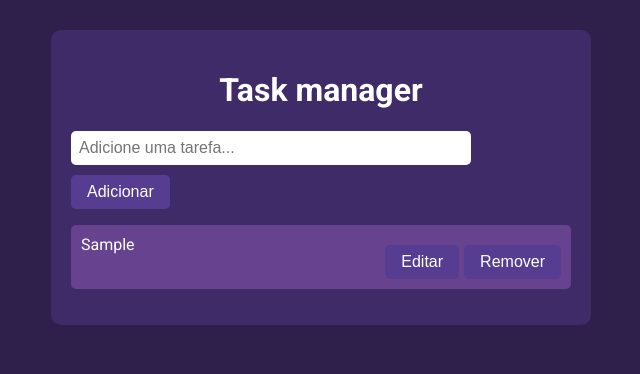
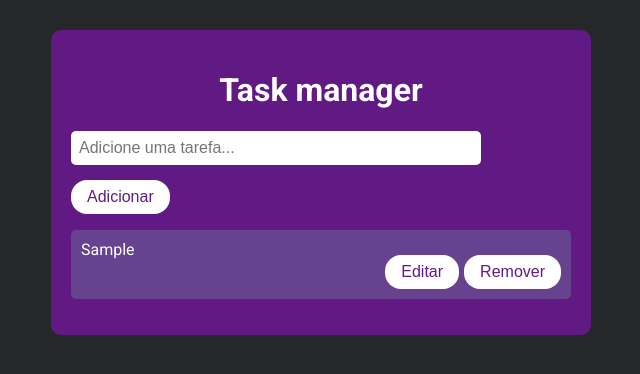
Before and after one commit to ifpi-picos/js-dom-api-Filipi0, a plain HTML site: page index.html in a window 1280 px wide. Both pictures are taken after typing "Sample" into the empty fields and a click on the button "Adicionar". Shown: the whole page, without its empty margins (319-959 px from the left). Drawn offline with Linux system fonts and the light colour scheme.

Commit message:
concertando

```diff
--- a/css/style.css
+++ b/css/style.css
@@ -1,5 +1,5 @@
 body {
-    background-color: #2e204b;
+    background-color: #252728;
     color: #fff;
     font-family: Roboto, sans-serif;
     margin: 0;
@@ -10,7 +10,7 @@ body {
     max-width: 500px;
     margin: 30px auto;
     padding: 20px;
-    background-color: #3f2b68;
+    background-color: #611a83;
     border-radius: 10px;
 }
 
@@ -19,7 +19,7 @@ h1 {
 }
 
 input {
-    width: 80%;
+    width: 82%;
     padding: 8px;
     font-size: 16px;
     border: none;
@@ -31,12 +31,12 @@ input {
 button {
     padding: 8px 16px;
     font-size: 16px;
-    background-color: #563d91;
-    color: #fff;
+    background-color: #ffffff;
+    color: #611a83;
     border: none;
-    border-radius: 5px;
+    border-radius: 16px;
     cursor: pointer;
-    margin-top: 10px;
+    margin-top: 15px;
 }
 
 ul {
--- a/script.js
+++ b/script.js
@@ -1,5 +1,15 @@
-const tasklist = document.getElementById("taskList");
+const taskList = document.getElementById("taskList");
 const taskInput = document.getElementById("taskInput");
+let tasks = [];
+
+// Carregar tarefas salvas ao iniciar
+document.addEventListener('DOMContentLoaded', function () {
+    const storedTasks = localStorage.getItem('tasks');
+    if (storedTasks) {
+        tasks = JSON.parse(storedTasks);
+        tasks.forEach(task => addTaskToDOM(task));
+    }
+});
 
 function addTask() {
     const taskText = taskInput.value.trim();
@@ -7,15 +17,16 @@ function addTask() {
 
         const maxText = taskText.substring(0, 35);
 
-        const li = document.createElement("li");
-        li.innerHTML = `
+        const newTask = {
+            text: maxText
+        };
 
-            <span>${maxText}</span>
-            <button class="editButton" onClick="editTask(this)">Editar</button>
-            <button class="deleteButton" onClick="deleteTask(this)">Remover</button>
-        `;
-        tasklist.appendChild(li);
+        addTaskToDOM(newTask);
+        tasks.push(newTask);
+        updateLocalStorage();
+
         taskInput.value = "";
+        console.log('Tarefa adicionada com sucesso!');
     }
 }
 
@@ -24,11 +35,32 @@ function editTask(button) {
     const span = li.querySelector("span");
     const newText = prompt("Editar tarefa:", span.textContent);
     if (newText !== null && newText.trim() !== "") {
+        const index = Array.from(taskList.children).indexOf(li);
+        tasks[index].text = newText.trim();
         span.textContent = newText.trim();
+        updateLocalStorage();
     }
 }
 
 function deleteTask(button) {
+    alert("Tem certeza que deseja remover esta tarefa?");
     const li = button.parentElement;
-    tasklist.removeChild(li);
+    const index = Array.from(taskList.children).indexOf(li);
+    taskList.removeChild(li);
+    tasks.splice(index, 1);
+    updateLocalStorage();
 }
+
+function addTaskToDOM(task) {
+    const li = document.createElement("li");
+    li.innerHTML = `
+        <span>${task.text}</span>
+        <button class="editButton" onClick="editTask(this)">Editar</button>
+        <button class="deleteButton" onClick="deleteTask(this)">Remover</button>
+    `;
+    taskList.appendChild(li);
+}
+
+function updateLocalStorage() {
+    localStorage.setItem('tasks', JSON.stringify(tasks));
+}
```
